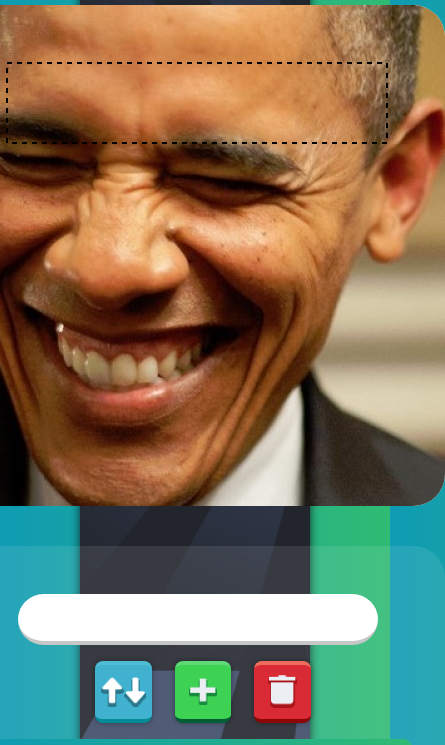
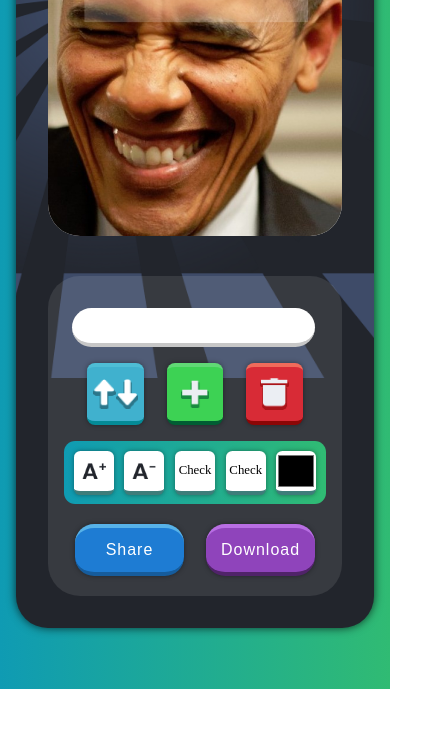
Before and after one commit to Shayzig/Memes, a plain HTML site: page index.html in a window 390 px wide. Shown: the part 155-900 px from the top of the page, 445 px wide, since content can reach past the window. After the commit the page ends 844 px from the top, so only its background shows below. Drawn offline with nearby package versions, Linux system fonts and the light colour scheme.

Commit message:
added mobile css

```diff
--- a/css/css/basics/mq.css
+++ b/css/css/basics/mq.css
@@ -1,6 +1,33 @@
-@media(max-width: 1000px) {
-    .main-content {
-      flex-direction: column;
-      align-items: center;
-    }
+@media(max-width: 800px) {
+  .main-content {
+    flex-direction: column;
+    align-items: center;
+    margin: 1em;
+  }
+
+  .my-canvas canvas {
+    display: block;
+    background-color: white;
+    border-radius: 2em;
+    width: 100%;
+  }
+
+  .editor {
+    width: 100%;
+    padding: 1em;
+  }
+
+  .editor #add-text {
+    font-size: 1.5em;
+  }
+  .editor >* {
+    margin-inline-start: 0;
+  }
+
+  .editor .font-section>* {
+    width: 2.5rem;
+    height: 2.5rem;
+    font-size: 0.8em;
+  }
+
 }
--- a/css/css/components/editor.css
+++ b/css/css/components/editor.css
@@ -3,7 +3,6 @@
     display: flex;
     flex-direction: column;
     background-color: rgba(255, 255, 255, 0.093);
-    height: 500px;
     width: 500px;
     border-radius: 2em;
     padding: 2em;
@@ -25,14 +24,15 @@
     width: 3.56em;
     height: 3.40em;
     box-shadow: 0 0 5px rgba(0, 0, 0, 0.388);
+    cursor: pointer;
 }
 
 .editor #add-text {
     all: initial;
     background-color: white;
     border-bottom: 4px solid rgb(199, 199, 199);
-    width: 350px;
-    margin-inline-start: 6%;
+    width: 90%;
+    margin-inline-start: 3%;
     border-radius: 2em;
     text-align: center;
     padding: 0.15em;
--- a/js/meme.controller.js
+++ b/js/meme.controller.js
@@ -93,16 +93,19 @@ function renderFrame() {
 }
 
 function drawRect(x, y) {
-  const rectWidth = 380
-  const rectHeight = 80
-  const rectX = x - 188
-  const rectY = y - 42
+  const rectWidth = 380;
+  const rectHeight = 80;
+  const rectX = x - 188;
+  const rectY = y - 42;
 
-  gCtx.strokeStyle = 'black'
-  gCtx.setLineDash([5, 5])
-  gCtx.strokeRect(rectX, rectY, rectWidth, rectHeight)
-  gCtx.setLineDash([])
+  gCtx.strokeStyle = 'transparent';
+  gCtx.fillStyle = 'rgba(255, 255, 255, 0.2)';
+  gCtx.setLineDash([5, 5]);
+  gCtx.fillRect(rectX, rectY, rectWidth, rectHeight);
+  gCtx.strokeRect(rectX, rectY, rectWidth, rectHeight);
+  gCtx.setLineDash([]);
 }
+
 
 
 
```
